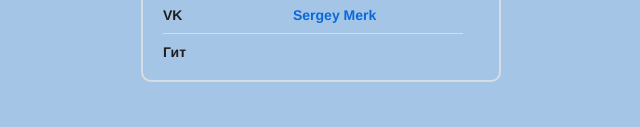
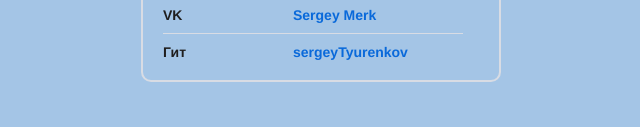
Before and after one commit to sergeyTyurenkov/cv, a plain HTML site: page index.html in a window 1280 px wide. Shown: the part 617-744 px from the top of the page, without its empty margins (319-959 px from the left). Drawn offline with Linux system fonts and the light colour scheme.

Commit message:
Update index.html

```diff
--- a/index.html
+++ b/index.html
@@ -36,7 +36,7 @@
           </li>
           <li class="links__link">
             <p class="links__title">Гит</p>
-            <a class="linsk__link" href="https://sergeytyurenkov.github.io/"></a>
+            <a class="linsk__link" href="https://github.com/sergeytyurenkov">sergeyTyurenkov</a>
           </li>
         </ul>
       </section>
```
